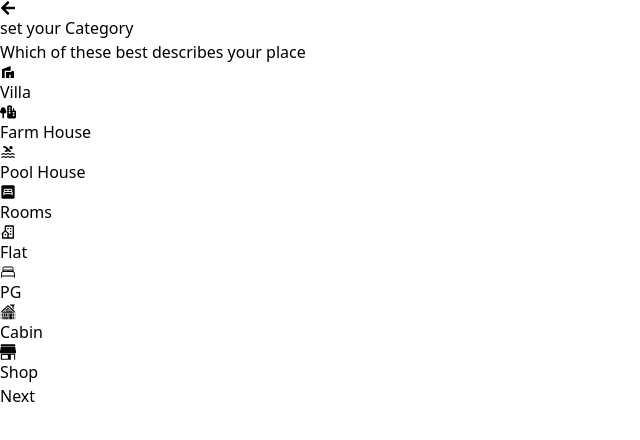
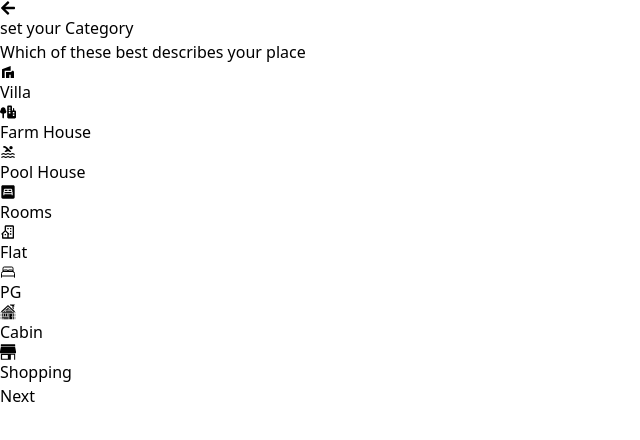
Before and after one commit to ujjwalsrivastavaaa/Airbnb, a React (Vite) app in the folder frontend/: page /listingpage2 in a window 1280 px wide. Shown: the top 440 px of the page, without its empty margins (0-640 px from the left). Built offline with nearby package versions, Linux system fonts and the light colour scheme; no server answers.

Commit message:
Update ListingPage2 component: rename "Shop" to "Shopping" for clarity

```diff
--- a/frontend/src/pages/ListingPage2.jsx
+++ b/frontend/src/pages/ListingPage2.jsx
@@ -54,7 +54,7 @@ function ListingPage2(){
         </div>
 
          <div className='w-[180px] h-[100px] flex justify-center items-center flex-col cursor-pointer border-[2px] hover:border-[#a6a5a5] text-[16px] rounded-lg'>
-         <SiHomeassistantcommunitystore className='w-[30px] h-[30px] text-[black]'/><h3>Shop</h3>
+         <SiHomeassistantcommunitystore className='w-[30px] h-[30px] text-[black]'/><h3>Shopping</h3>
         </div>
 
 
```
